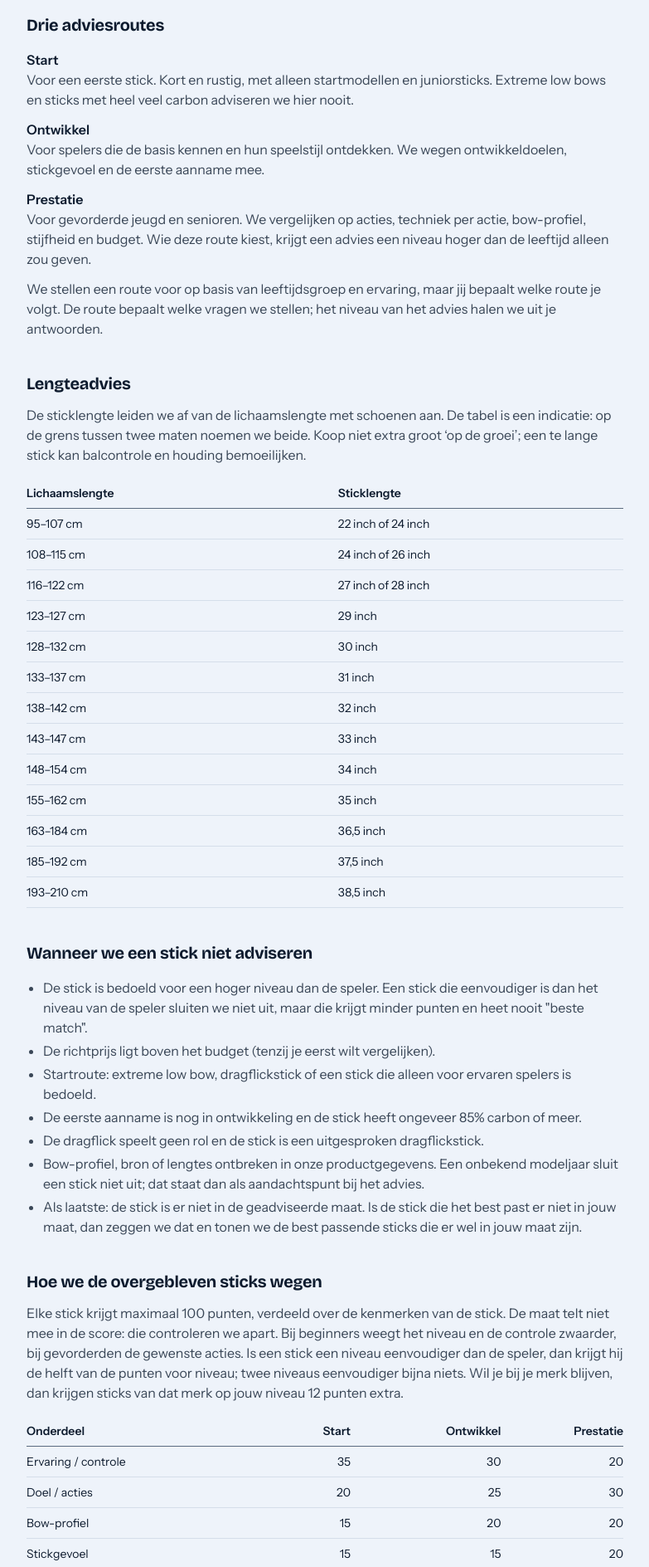
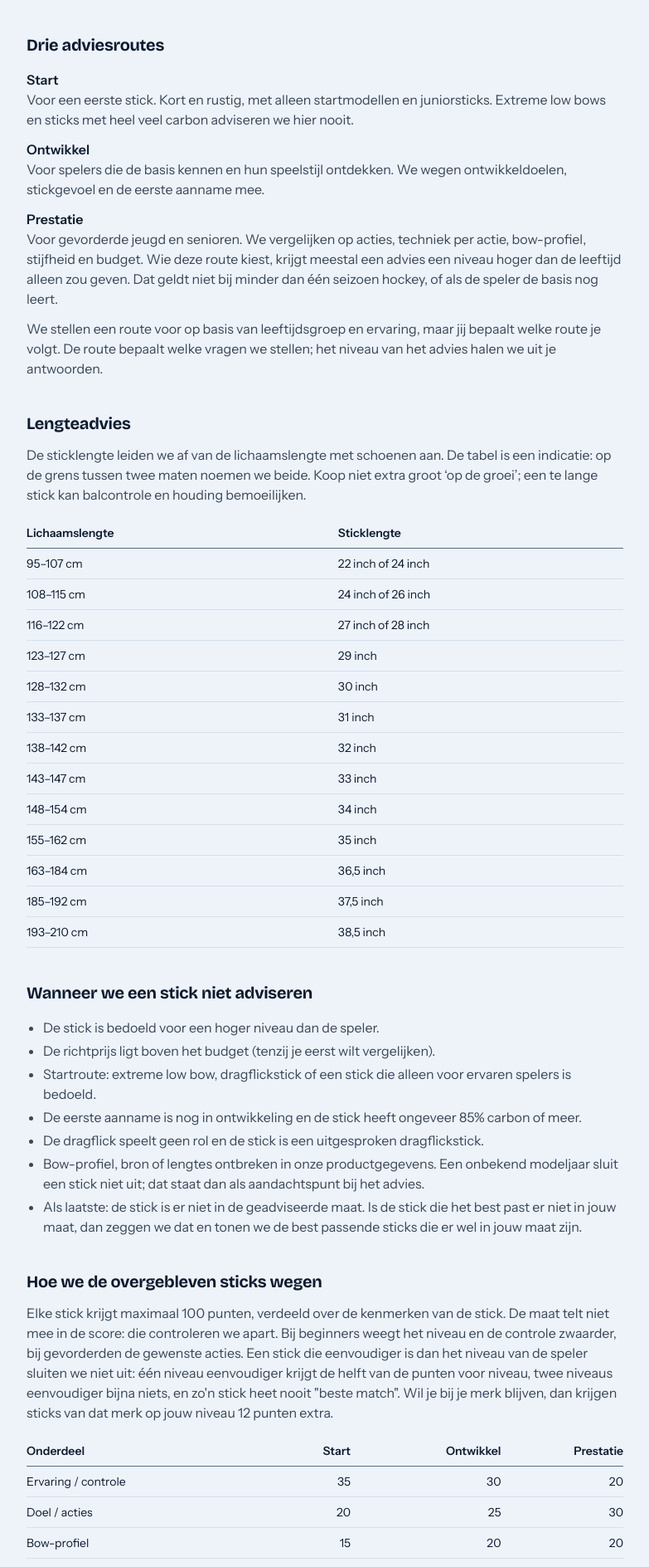
Before and after one commit to buursinkhans/jouwhockeystick, a Next.js app: page /methodiek in a window 1280 px wide. Shown: the part 733-2621 px from the top of the page at 83% size, without its empty margins (248-1031 px from the left). Built offline with nearby package versions, Linux system fonts and the light colour scheme.

Commit message:
Methodiek: nuance bij prestatieroute, uitzondering te simpel bij de score, merkpunten uit de engine
Co-Authored-By: Claude Opus 5.5 <noreply@anthropic.com>
Claude-Session: https://claude.ai/code/session_01X2RpmxNryoVGLz24hNhVxm

```diff
--- a/src/content/methodiek.ts
+++ b/src/content/methodiek.ts
@@ -1,3 +1,5 @@
+import { BRAND_PREFERENCE_POINTS } from '@/advice-engine/scoring';
+
 /**
  * Public method page copy (implementation spec §14). The general scientific
  * paragraph from §8.2 is deliberately not included yet: it needs at least
@@ -13,7 +15,7 @@ export const METHODIEK = {
   /** Answers the main question within the first 80 words. */
   intro: [
     'Wij kiezen eerst de stick die past bij de speler: het niveau, de speelwensen (zoals aannemen, passen, dribbelen, 3D, backhand of dragflick), het stickgevoel en het budget. Daarna kijken we of die stick er in de juiste maat is. De maat is dus geen punt in de score, maar een harde voorwaarde: een stick die er niet in jouw maat is, adviseren we niet.',
-    'Het niveau halen we uit je antwoorden, niet uit de route die je kiest. Bij de jeugd tot en met 15 jaar is de leeftijd het uitgangspunt: onder 11 jaar adviseren we voor een beginnende speler, van 11 tot en met 15 jaar voor een gevorderde speler. Speelt iemand in een selectieteam, kiest hij de prestatieroute of speelt hij al 4 seizoenen of langer met een zekere aanname, dan adviseren we een niveau hoger. Wie nog geen seizoen speelt, krijgt altijd een advies voor beginners.',
+    'Het niveau halen we uit je antwoorden, niet uit de route die je kiest. Bij de jeugd tot en met 15 jaar is de leeftijd het uitgangspunt: onder 11 jaar adviseren we voor een beginnende speler, van 11 tot en met 15 jaar voor een gevorderde speler. Speelt iemand in een selectieteam, kiest hij de prestatieroute of speelt hij al 4 seizoenen of langer met een zekere aanname, dan adviseren we een niveau hoger. Dat doen we niet als de speler de aanname of de basis nog leert. Wie nog geen seizoen speelt, krijgt altijd een advies voor beginners.',
     'Voor beginnende hockeyers adviseren we bewust eenvoudiger. Dan staan maat, hanteerbaarheid, controle en plezier voorop. Een heel stijve of extreem gekromde stick is niet automatisch beter om hockey te leren.',
     'Voor ervaren spelers wegen we meer kenmerken mee, zoals gewenste acties, voorkeur voor een zachter of directer stickgevoel en ervaring met verschillende bow-profielen.',
     'Wil je bij het merk van je huidige stick blijven? Dan is een stick van dat merk altijd je eerste keuze, en zetten we het best passende alternatief van een ander merk ernaast. Past er binnen je budget of op jouw niveau geen stick van dat merk, dan tonen we de best passende toch, met die melding erbij. Alleen als het merk geen stick in jouw maat heeft, lukt het niet; dan zeggen we dat.',
@@ -29,11 +31,11 @@ export const METHODIEK = {
     },
     {
       name: 'Prestatie',
-      body: 'Voor gevorderde jeugd en senioren. We vergelijken op acties, techniek per actie, bow-profiel, stijfheid en budget. Wie deze route kiest, krijgt een advies een niveau hoger dan de leeftijd alleen zou geven.',
+      body: 'Voor gevorderde jeugd en senioren. We vergelijken op acties, techniek per actie, bow-profiel, stijfheid en budget. Wie deze route kiest, krijgt meestal een advies een niveau hoger dan de leeftijd alleen zou geven. Dat geldt niet bij minder dan één seizoen hockey, of als de speler de basis nog leert.',
     },
   ],
   hardFilters: [
-    'De stick is bedoeld voor een hoger niveau dan de speler. Een stick die eenvoudiger is dan het niveau van de speler sluiten we niet uit, maar die krijgt minder punten en heet nooit "beste match".',
+    'De stick is bedoeld voor een hoger niveau dan de speler.',
     'De richtprijs ligt boven het budget (tenzij je eerst wilt vergelijken).',
     'Startroute: extreme low bow, dragflickstick of een stick die alleen voor ervaren spelers is bedoeld.',
     'De eerste aanname is nog in ontwikkeling en de stick heeft ongeveer 85% carbon of meer.',
@@ -85,8 +87,7 @@ export const METHODIEK = {
     'De knoppen naar bol.com zijn partnerlinks van het bol.com Partnerprogramma. Koop je via zo’n link, dan kunnen wij een vergoeding krijgen; voor jou verandert de prijs niet. Die vergoeding speelt geen rol in het advies: de score kent geen invoer voor marge, vergoeding of sponsoring, en een stick die niet bij bol.com te koop is, kan net zo goed als beste match uitkomen.',
   independence:
     'Marge, affiliatevergoeding of sponsoring is geen onderdeel van de score. Bij een gelijke score gaat de stick in de geadviseerde maat voor, daarna de eenvoudigere en daarna de goedkopere stick.',
-  weightsIntro:
-    'Elke stick krijgt maximaal 100 punten, verdeeld over de kenmerken van de stick. De maat telt niet mee in de score: die controleren we apart. Bij beginners weegt het niveau en de controle zwaarder, bij gevorderden de gewenste acties. Is een stick een niveau eenvoudiger dan de speler, dan krijgt hij de helft van de punten voor niveau; twee niveaus eenvoudiger bijna niets. Wil je bij je merk blijven, dan krijgen sticks van dat merk op jouw niveau 12 punten extra.',
+  weightsIntro: `Elke stick krijgt maximaal 100 punten, verdeeld over de kenmerken van de stick. De maat telt niet mee in de score: die controleren we apart. Bij beginners weegt het niveau en de controle zwaarder, bij gevorderden de gewenste acties. Een stick die eenvoudiger is dan het niveau van de speler sluiten we niet uit: één niveau eenvoudiger krijgt de helft van de punten voor niveau, twee niveaus eenvoudiger bijna niets, en zo'n stick heet nooit "beste match". Wil je bij je merk blijven, dan krijgen sticks van dat merk op jouw niveau ${BRAND_PREFERENCE_POINTS} punten extra.`,
   closing: [
     'Wij vertellen niet alleen wát wij adviseren, maar ook waarop dat advies is gebaseerd. Per stick maken we onderscheid tussen gegevens van de fabrikant, onze eigen metingen, praktijktests en onafhankelijke bronnen. Zo zie je wat vaststaat, wat wij zelf hebben gemeten en waar ervaring of persoonlijke voorkeur meespeelt.',
     'Een stickadvies blijft een hulpmiddel: de juiste maat, techniek, speelstijl en het gevoel in de hand bepalen samen wat voor jou de beste keuze is.',
```
